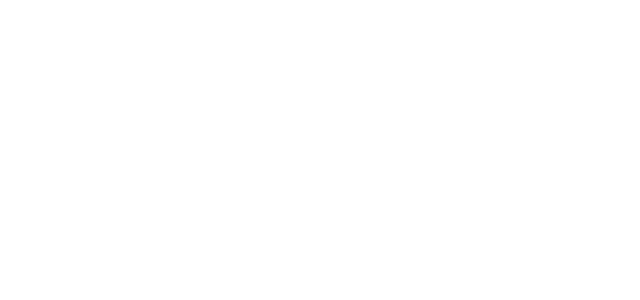
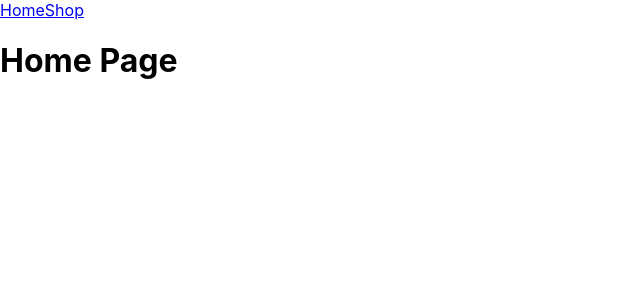
Before and after one commit to StanislavKrymniak/ray-shop, a React (Create React App) app in the folder react-app/: page / in a window 1280 px wide. Shown: the top 300 px of the page, without its empty margins (0-640 px from the left). Built offline with nearby package versions, Linux system fonts and the light colour scheme.

Commit message:
commiting

```diff
--- a/react-app/src/App.js
+++ b/react-app/src/App.js
@@ -1,11 +1,18 @@
-import logo from './logo.svg';
+import React from 'react';
+import { Routes, Route } from 'react-router-dom';
+import Home from './routes/home/home.component';
+import Shop from './routes/Shop/shop.component';
+import Navigation from './routes/navigation/navigation.component';
 import './App.css';
 
 function App() {
   return (
-    <div className="App">
-
-    </div>
+    <Routes>
+      <Route path='/' element={<Navigation />}>
+        <Route index element={<Home />} />
+        <Route path='shop' element={<Shop />} />
+      </Route>
+    </Routes>
   );
 }
 
--- a/react-app/src/index.js
+++ b/react-app/src/index.js
@@ -3,11 +3,15 @@ import ReactDOM from 'react-dom/client';
 import './index.css';
 import App from './App';
 import reportWebVitals from './reportWebVitals';
+import {BrowserRouter} from 'react-router-dom'
+
 
 const root = ReactDOM.createRoot(document.getElementById('root'));
 root.render(
   <React.StrictMode>
-    <App />
+    <BrowserRouter>
+      <App />
+    </BrowserRouter>
   </React.StrictMode>
 );
 
--- /dev/null
+++ b/react-app/src/routes/Shop/shop.component.jsx
@@ -0,0 +1,8 @@
+
+
+
+const Shop = () => {
+    return <h1>Shop Page</h1>;
+};
+
+export default Shop
--- /dev/null
+++ b/react-app/src/routes/home/home.component.jsx
@@ -0,0 +1,8 @@
+
+
+
+export const Home = () => {
+  return <h1>Home Page</h1>;
+};
+
+export default Home;
--- /dev/null
+++ b/react-app/src/routes/navigation/navigation.component.jsx
@@ -0,0 +1,18 @@
+import { Link } from "react-router-dom";
+import { Outlet } from "react-router-dom";
+
+
+
+export const Navigation = () => {
+    return (
+      <div>
+        <nav>
+          <Link to='/'>Home</Link>
+          <Link to='/shop'>Shop</Link>
+        </nav>
+        <Outlet />
+      </div>
+    );
+};
+
+export default Navigation
```
Also changed, not shown: 1 other file (tests, documents, lock files or other folders).
